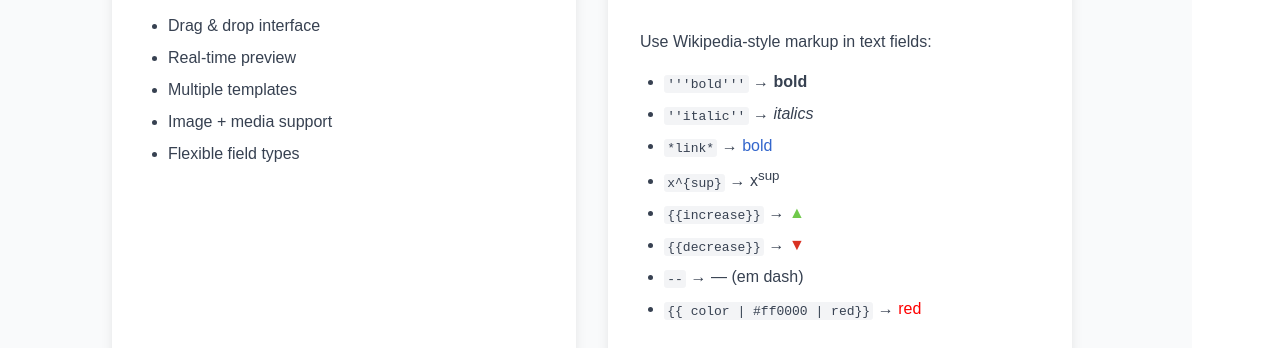
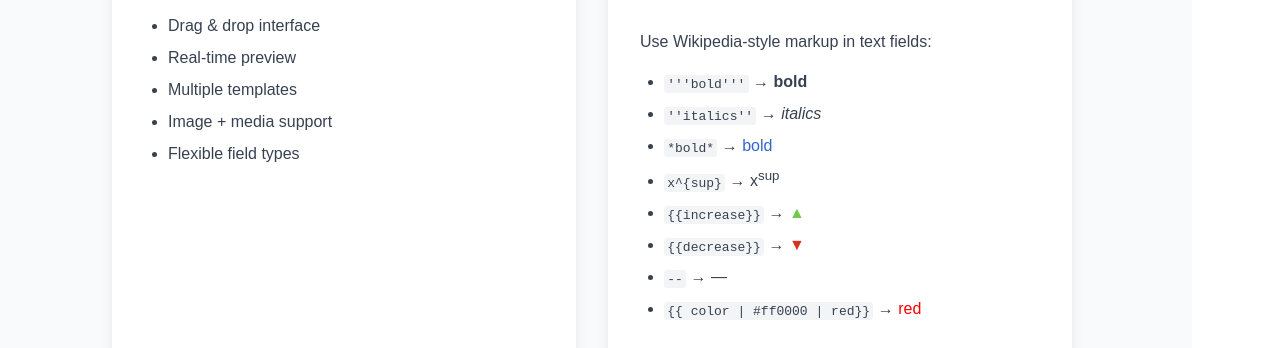
Before and after one commit to Ishancorp/wikipedia-infobox-builder, a React (Vite) app: page / in a window 1280 px wide. Shown: the part 452-800 px from the top of the page. Built offline with nearby package versions, Linux system fonts and the light colour scheme.

Commit message:
Simplified code part

```diff
--- a/src/infoboxes/homepage/HomePage.jsx
+++ b/src/infoboxes/homepage/HomePage.jsx
@@ -41,30 +41,11 @@ export default function HomePage() {
               Use Wikipedia-style markup in text fields:
             </p>
             <ul>
-              <li>
-                <code>'''bold'''</code> → {parseTextWithSpans(`'''bold'''`)}
-              </li>
-              <li>
-                <code>''italic''</code> → {parseTextWithSpans(`''italics''`)}
-              </li>
-              <li>
-                <code>*link*</code> → {parseTextWithSpans(`*bold*`)}
-              </li>
-              <li>
-                <code>x^{"{sup}"}</code> → {parseTextWithSpans(`x^{sup}`)}
-              </li>
-              <li>
-                <code>{"{{increase}}"}</code> → {parseTextWithSpans(`{{increase}}`)}
-              </li>
-              <li>
-                <code>{"{{decrease}}"}</code> → {parseTextWithSpans(`{{decrease}}`)}
-              </li>
-              <li>
-                <code>{"--"}</code> → {parseTextWithSpans(`--`)} (em dash)
-              </li>
-              <li>
-                <code>{"{{ color | #ff0000 | red}}"}</code> → {parseTextWithSpans(`{{ color | #ff0000 | red}}`)}
-              </li>
+              {[`'''bold'''`, `''italics''`, `*bold*`, `x^{sup}`, `{{increase}}`, `{{decrease}}`, `--`, "{{ color | #ff0000 | red}}"].map( format =>
+                <li>
+                  <code>{format}</code> → {parseTextWithSpans(format)}
+                </li>
+              )}
             </ul>
           </div>
         </div>
--- a/src/jsons/lastUpdated.json
+++ b/src/jsons/lastUpdated.json
@@ -1,3 +1,3 @@
 {
-  "lastUpdated": "2025-08-26 17:51:45 -0700"
+  "lastUpdated": "2025-08-26 19:21:50 -0700"
 }
```
